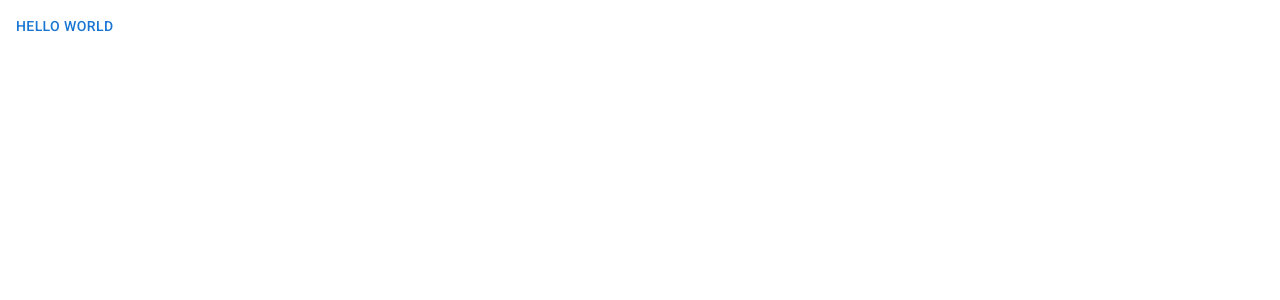
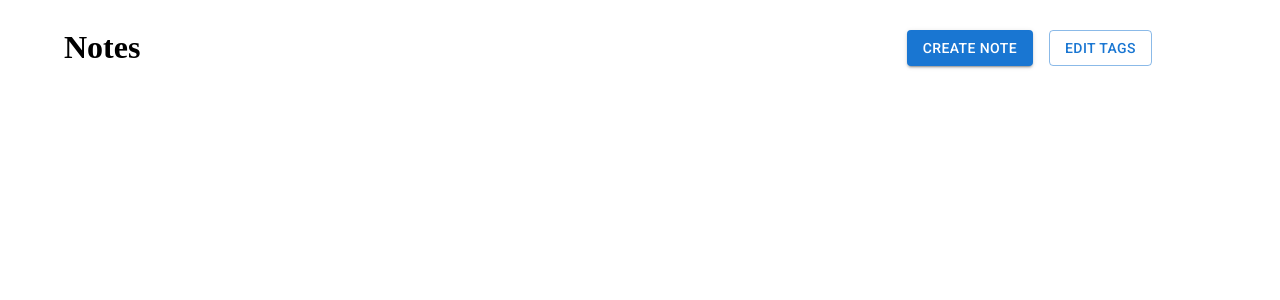
Before and after one commit to tomasesquivelgc/Note-Taking-App, a React (Vite) app: page / in a window 1280 px wide. Shown: the top 300 px of the page. Built offline with nearby package versions, Linux system fonts and the light colour scheme.

Commit message:
create NoteList component with title and buttons

```diff
--- a/src/App.tsx
+++ b/src/App.tsx
@@ -1,5 +1,5 @@
 import { useLocalStorage } from './hooks/useLocalStorage';
-import Button from '@mui/material/Button';
+import { NoteList } from './components/NoteList';
 import { Routes, Route, Navigate } from 'react-router-dom';
 import { NewNote } from './components/NewNote';
 import { useMemo } from 'react';
@@ -53,7 +53,7 @@ function App() {
   return (
     <>
       <Routes>
-        <Route path="/" element={<Button>Hello World</Button>} />
+        <Route path="/" element={<NoteList />} />
         <Route path="/new" element={<NewNote onSubmit={onCreateNote} onAddTag={addTag} availableTags={tags} />} />
         <Route path="/:id">
           <Route index element={<h1>Show</h1>} />
--- /dev/null
+++ b/src/components/NoteList.tsx
@@ -0,0 +1,27 @@
+import { Grid, Stack, Button, Container } from "@mui/material";
+import { Link } from "react-router-dom";
+
+export function NoteList() {
+  return (
+    <Container>
+      <Grid container spacing={2} alignItems="center">
+        <Grid item xs={6} md={8}>
+          <h1>Notes</h1>
+        </Grid>
+        <Grid item xs={6} md={4}>
+          <Stack direction="row" spacing={2} justifyContent={"center"}>
+            <Link to="/new">
+              <Button variant="contained">
+                Create Note
+              </Button>
+            </Link>
+
+            <Button variant="outlined">
+              Edit Tags
+            </Button>
+          </Stack>
+        </Grid>
+      </Grid>
+    </Container>
+  );
+}
```
